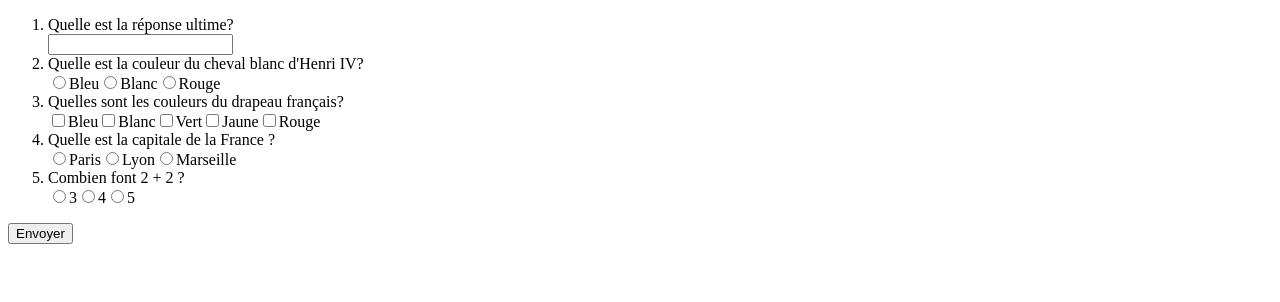
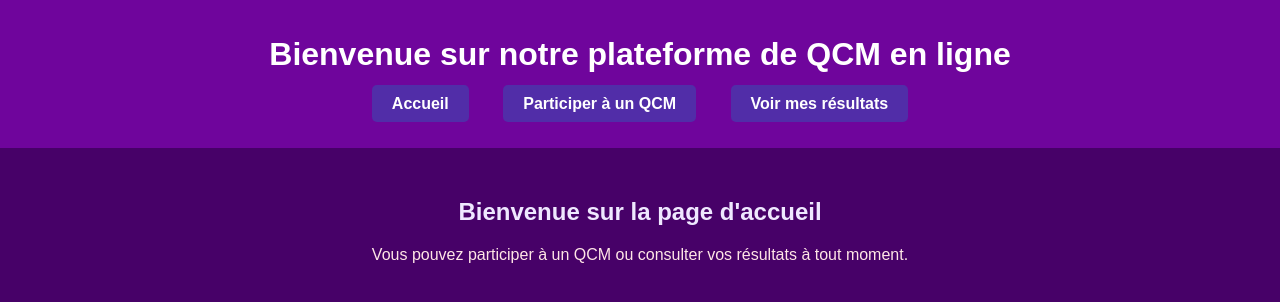
Before and after one commit to EnzoFamiliar-Marais/KAKOOKAHOOT, a PHP site: page / in a window 1280 px wide. Shown: the top 302 px of the page. Run offline with PHP 8.4, Linux system fonts and the light colour scheme.

Commit message:
Ajout de la page d'accueil

```diff
--- a/css/style.css
+++ b/css/style.css
@@ -0,0 +1,49 @@
+body {
+    font-family: Arial, sans-serif;
+    margin: 0;
+    padding: 0;
+    background-color: #470168;
+}
+
+/* Style pour le header */
+header {
+    background-color: #6f059c;
+    color: white;
+    padding: 15px 0;
+    text-align: center;
+
+}
+
+nav {
+    margin: 20px 0;
+}
+
+nav a {
+    margin: 0 15px;
+    text-decoration: none;
+    color: white;
+    font-weight: bold;
+    background-color: #512DA8; /* Violet plus foncé */
+    padding: 10px 20px;
+    border-radius: 5px;
+    transition: background-color 0.3s ease;
+}
+
+/* Changement de couleur au survol des boutons */
+nav a:hover {
+    background-color: #9575CD; /* Violet clair */
+}
+
+/* Style pour le contenu */
+.content {
+    text-align: center;
+    margin-top: 50px;
+}
+
+.content h2 {
+    color: #efe8ff; /* Violet pour le titre */
+}
+
+.content p {
+    color: #ffe6e6;
+}
--- a/index.php
+++ b/index.php
@@ -1,138 +1,26 @@
-<!doctype html>
-<html>
+<!DOCTYPE html>
+<html lang="fr">
 <head>
-<title>Quiz</title>
+    <meta charset="UTF-8">
+    <meta name="viewport" content="width=device-width, initial-scale=1.0">
+    <title>Accueil - QCM en Ligne</title>
+    <link rel="stylesheet" href="css/style.css">
 </head>
 <body>
-<?php
 
-require_once 'Classes/autoloader.php';
-require_once 'Classes/Form/Provider.php';
+    <header>
+        <h1>Bienvenue sur notre plateforme de QCM en ligne</h1>
+        <nav>
+            <a href="index.php">Accueil</a>
+            <a href="Action/quiz.php">Participer à un QCM</a>
+            <a href="resultats.php">Voir mes résultats</a>
+        </nav>
+    </header>
 
-$question_total = 0;
-$question_correct = 0;
-$score_total = 0;
-$score_correct = 0;
+    <div class="content">
+        <h2>Bienvenue sur la page d'accueil</h2>
+        <p>Vous pouvez participer à un QCM ou consulter vos résultats à tout moment.</p>
+    </div>
 
-$provider = new Classes\Form\QuestionProvider('Data/questions.JSON');
-$questions = $provider->getQuestions();
-
-function question_text($q) {
-    echo ($q["text"] . "<br><input type='text' name='$q[name]'><br>");
-}
-
-function answer_text($q, $v) {
-    global $question_correct, $score_total, $score_correct;
-    $score_total += $q["score"];
-    if (is_null($v)) return;
-    if ($q["answer"] == $v) {
-        $question_correct += 1;
-        $score_correct += $q["score"];
-    }
-}
-
-function question_radio($q) {
-    $html = $q["text"] . "<br>";
-    $i = 0;
-    foreach ($q["choices"] as $c) {
-        $i += 1;
-        $html .= "<input type='radio' name='$q[name]' value='$c[value]' id='$q[name]-$i'>";
-        $html .= "<label for='$q[name]-$i'>$c[text]</label>";
-    }
-    echo $html;
-}
-
-function answer_radio($q, $v) {
-    global $question_correct, $score_total, $score_correct;
-    $score_total += $q["score"];
-    if (is_null($v)) return;
-    if ($q["answer"] == $v) {
-        $question_correct += 1;
-        $score_correct += $q["score"];
-    }
-}
-
-function question_checkbox($q) {
-    $html = $q["text"] . "<br>";
-    $i = 0;
-    foreach ($q["choices"] as $c) {
-        $i += 1;
-        $html .= "<input type='checkbox' name='$q[name][]' value='$c[value]' id='$q[name]-$i'>";
-        $html .= "<label for='$q[name]-$i'>$c[text]</label>";
-    }
-    echo $html;
-}
-
-function answer_checkbox($q, $v) {
-    global $question_correct, $score_total, $score_correct;
-    $score_total += $q["score"];
-    if (is_null($v)) return;
-    $diff1 = array_diff($q["answer"], $v);
-    $diff2 = array_diff($v, $q["answer"]);
-    if (count($diff1) == 0 && count($diff2) == 0) {
-        $question_correct += 1;
-        $score_correct += $q["score"];
-    }
-}
-
-$question_handlers = array(
-    "text" => "question_text",
-    "radio" => "question_radio",
-    "checkbox" => "question_checkbox"
-);
-
-$answer_handlers = array(
-    "text" => "answer_text",
-    "radio" => "answer_radio",
-    "checkbox" => "answer_checkbox"
-);
-
-if ($_SERVER["REQUEST_METHOD"] == "GET") {
-    echo "<form method='POST' action='index.php'><ol>";
-    foreach ($questions as $q) {
-        echo "<li>";
-        $question_handlers[$q["type"]]($q);
-    }
-    echo "</ol><input type='submit' value='Envoyer'></form>";
-} else {
-    $question_total = 0;
-    $question_correct = 0;
-    $score_total = 0;
-    $score_correct = 0;
-    foreach ($questions as $q) {
-        $question_total += 1;
-        $answer_handlers[$q["type"]]($q, $_POST[$q["name"]] ?? NULL);
-    }
-
-
-    $id = 0;
-    $reponse = "";
-    foreach ($answer_handlers as $q) {
-        if (is_array($questions[$id]["answer"])){
-            foreach ($questions[$id]["answer"] as $q) {
-                $reponse .= $q . " ";
-            }
-            echo "Reponse à la question  : " . $reponse . "<br>";
-        }
-        else {
-            echo "Reponse à la question  : " . $questions[$id]["answer"] . "<br>";
-        }
-
-        $id ++ ;
-    }
-    echo "Réponses correctes: " . $question_correct . "/" . $question_total . "<br>";
-    echo "Votre score: " . $score_correct . "/" . $score_total . "<br>";
-}
-
-
-$action = $_REQUEST["action"] ?? false;
-switch ($action) {
-    case "submit":
-        break;
-    default:
-        break;
-}
-
-?>
 </body>
 </html>
```
Also changed, not shown: Action/quiz.php (+138 -0 lines).
